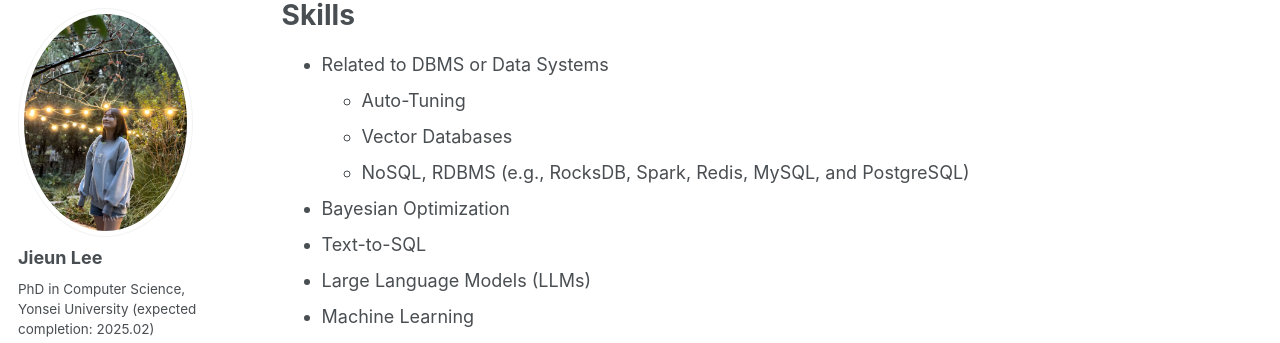
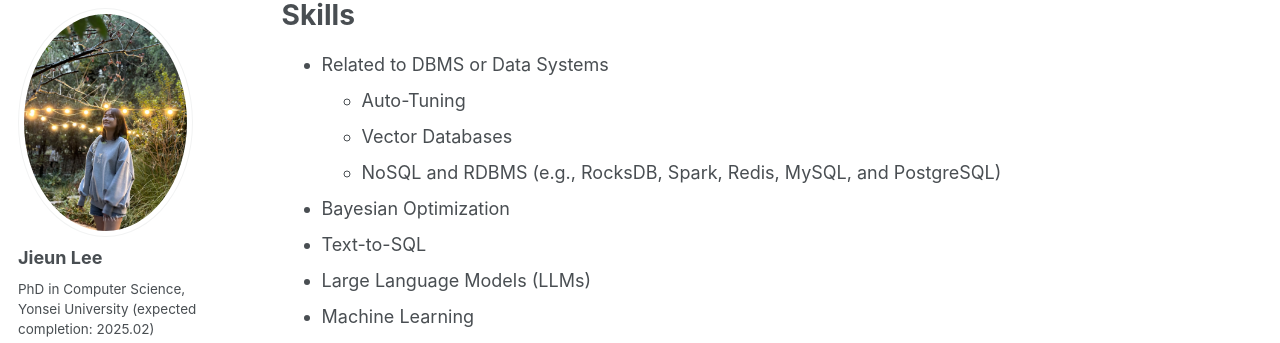
Before and after one commit to JIEUN-12/jieun-12.github.io, a Jekyll site: the page built from _pages/cv.md, in a window 1280 px wide and 900 px high, scrolled down 452 px. Shown: the part 98-441 px from the top of the window. Built offline with Jekyll 4.4.1, drawn with Linux system fonts in a browser that asks for light colours; some web fonts are replaced.

Commit message:
Update cv.md

```diff
--- a/_pages/cv.md
+++ b/_pages/cv.md
@@ -27,7 +27,7 @@ Skills
 * Related to DBMS or Data Systems
   * Auto-Tuning
   * Vector Databases
-  * NoSQL, RDBMS (e.g., RocksDB, Spark, Redis, MySQL, and PostgreSQL)
+  * NoSQL and RDBMS (e.g., RocksDB, Spark, Redis, MySQL, and PostgreSQL)
 * Bayesian Optimization
 * Text-to-SQL
 * Large Language Models (LLMs)
```
